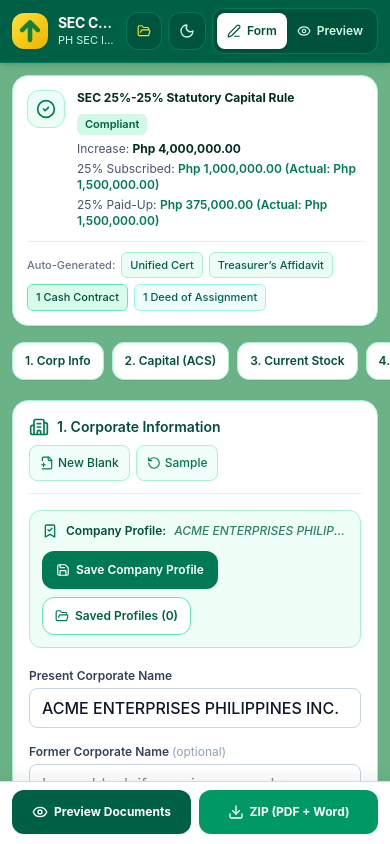
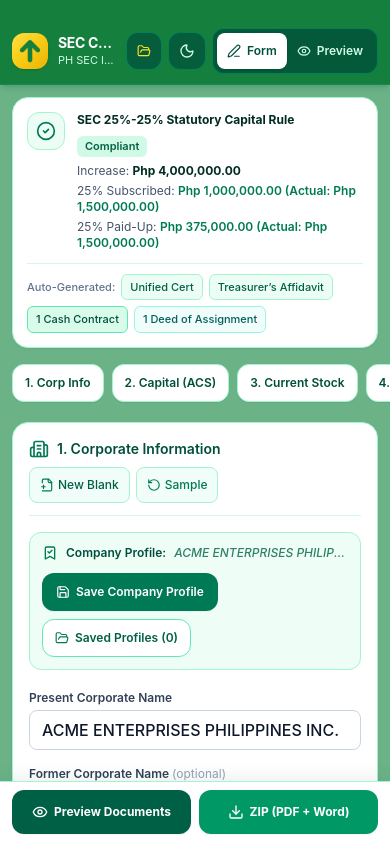
Before and after one commit to janssenbel/my-sec-increase.ai, a React (Vite) app: page / in a window 390 px wide. Built offline with nearby package versions, Linux system fonts and the light colour scheme.

Commit message:
fix: improve mobile header and status bar handling
Update header layout to prevent content overlap with iOS status bars, add script-based theme color synchronization, and standardize background colors across light/dark modes for a seamless UI experience.

```diff
--- a/index.html
+++ b/index.html
@@ -2,11 +2,29 @@
 <html lang="en">
   <head>
     <meta charset="UTF-8" />
-    <meta name="viewport" content="width=device-width, initial-scale=1.0" />
-    <meta name="theme-color" content="#15803d" />
+    <meta name="viewport" content="width=device-width, initial-scale=1.0, viewport-fit=cover" />
+    <meta name="theme-color" content="#15803d" id="app-theme-color" />
+    <script>
+      (function () {
+        try {
+          var saved = localStorage.getItem('sec-theme');
+          var isDark =
+            saved === 'dark'
+              ? true
+              : saved === 'light'
+                ? false
+                : window.matchMedia && window.matchMedia('(prefers-color-scheme: dark)').matches;
+          var color = isDark ? '#022c22' : '#15803d';
+          var meta = document.getElementById('app-theme-color');
+          if (meta) meta.setAttribute('content', color);
+          document.documentElement.style.backgroundColor = color;
+          if (isDark) document.documentElement.classList.add('dark');
+        } catch (e) {}
+      })();
+    </script>
     <meta name="mobile-web-app-capable" content="yes" />
     <meta name="apple-mobile-web-app-capable" content="yes" />
-    <meta name="apple-mobile-web-app-status-bar-style" content="black" />
+    <meta name="apple-mobile-web-app-status-bar-style" content="black-translucent" />
     <meta name="apple-mobile-web-app-title" content="SEC Increase" />
     <link rel="apple-touch-icon" sizes="180x180" href="/apple-touch-icon.png?v=greenarrow1" />
     <link rel="apple-touch-icon-precomposed" sizes="180x180" href="/apple-touch-icon.png?v=greenarrow1" />
--- a/src/App.tsx
+++ b/src/App.tsx
@@ -98,10 +98,19 @@ export default function App() {
 
   useEffect(() => {
     const root = document.documentElement;
+    const themeHex = darkMode ? '#022c22' : '#15803d';
     if (darkMode) {
       root.classList.add('dark');
     } else {
       root.classList.remove('dark');
+    }
+    root.style.backgroundColor = themeHex;
+    if (document.body) {
+      document.body.style.backgroundColor = themeHex;
+    }
+    const metaTheme = document.querySelector('meta[name="theme-color"]');
+    if (metaTheme) {
+      metaTheme.setAttribute('content', themeHex);
     }
     try {
       window.localStorage.setItem('sec-theme', darkMode ? 'dark' : 'light');
@@ -512,9 +521,12 @@ export default function App() {
 
   return (
     <div className="h-dvh overflow-hidden bg-emerald-50/40 dark:bg-emerald-950 text-slate-900 dark:text-emerald-50 flex flex-col font-sans transition-colors print:bg-white print:text-black print:block print:h-auto print:min-h-0 print:overflow-visible">
-      {/* Top Application Header (Fixed flex-child above inner scroll container so iOS standalone status bar blur never activates) */}
-      <header className="shrink-0 bg-emerald-800 dark:bg-emerald-950 text-white border-b border-emerald-700 dark:border-emerald-900 pt-[env(safe-area-inset-top)] relative z-40 shadow-md print:hidden no-print">
-        <div className="max-w-7xl mx-auto px-3 sm:px-4 py-2 sm:py-3 flex items-center justify-between gap-2 sm:gap-4">
+      {/* Top Application Header (Non-header div with solid top safe-area cushion so iOS 26 status bar blur pocket never overlaps header content) */}
+      <div
+        role="banner"
+        className="shrink-0 bg-[#15803d] dark:bg-[#022c22] text-white border-b border-emerald-600/60 dark:border-emerald-900 pt-[calc(env(safe-area-inset-top,0px)+28px)] sm:pt-3 pb-2.5 sm:pb-3 relative z-40 shadow-md print:hidden no-print"
+      >
+        <div className="max-w-7xl mx-auto px-3 sm:px-4 flex items-center justify-between gap-2 sm:gap-4">
           <div className="flex items-center gap-2.5 min-w-0">
             <img
               src={appIconUrl}
@@ -536,7 +548,7 @@ export default function App() {
             <button
               type="button"
               onClick={() => setIsProfileModalOpen(true)}
-              className="min-h-[38px] px-2.5 sm:px-3 py-1.5 rounded-xl bg-emerald-900/70 hover:bg-emerald-700 active:bg-emerald-600 text-white border border-emerald-700 flex items-center gap-1.5 text-xs font-semibold transition-colors"
+              className="min-h-[38px] px-2.5 sm:px-3 py-1.5 rounded-xl bg-emerald-900/70 hover:bg-emerald-800 active:bg-emerald-950 text-white border border-emerald-600/60 dark:border-emerald-800 flex items-center gap-1.5 text-xs font-semibold transition-colors"
               title="Open Saved Company Profiles"
             >
               <FolderOpen className="w-3.5 h-3.5 text-yellow-300 shrink-0" />
@@ -554,7 +566,7 @@ export default function App() {
               onClick={() => setDarkMode(prev => !prev)}
               aria-label={darkMode ? 'Switch to Light Mode' : 'Switch to Dark Mode'}
               title={darkMode ? 'Switch to Light Mode' : 'Switch to Dark Mode'}
-              className="min-h-[38px] min-w-[38px] p-2 rounded-xl bg-emerald-900/70 hover:bg-emerald-700 active:bg-emerald-600 text-white border border-emerald-700 flex items-center justify-center transition-colors"
+              className="min-h-[38px] min-w-[38px] p-2 rounded-xl bg-emerald-900/70 hover:bg-emerald-800 active:bg-emerald-950 text-white border border-emerald-600/60 dark:border-emerald-800 flex items-center justify-center transition-colors"
             >
               {darkMode ? (
                 <Sun className="w-4 h-4 text-yellow-300" />
@@ -564,7 +576,7 @@ export default function App() {
             </button>
 
             {/* View Mode Toggle */}
-            <div className="flex items-center bg-emerald-900/80 p-1 rounded-xl border border-emerald-700">
+            <div className="flex items-center bg-emerald-900/80 p-1 rounded-xl border border-emerald-600/60 dark:border-emerald-800">
               <button
                 type="button"
                 onClick={() => setViewMode('form')}
@@ -616,7 +628,7 @@ export default function App() {
                 }
                 window.print();
               }}
-              className="hidden lg:flex items-center gap-1.5 px-3 py-2 bg-emerald-700 hover:bg-emerald-600 text-white text-xs font-semibold rounded-lg border border-emerald-600 shadow-sm transition-colors"
+              className="hidden lg:flex items-center gap-1.5 px-3 py-2 bg-emerald-800 hover:bg-emerald-900 text-white text-xs font-semibold rounded-lg border border-emerald-600 shadow-sm transition-colors"
               title="Print all documents"
             >
               <Printer className="w-3.5 h-3.5" />
@@ -625,7 +637,7 @@ export default function App() {
 
             </div>
         </div>
-      </header>
+      </div>
 
       {/* Main Content Area (Dedicated inner scroll container so root window never scrolls on iOS) */}
       <main
--- a/src/index.css
+++ b/src/index.css
@@ -35,13 +35,19 @@
     background-color: #15803d;
   }
 
+  html.dark,
+  html.dark body {
+    background-color: #022c22;
+  }
+
   #root {
     height: 100dvh;
     width: 100%;
     overflow: hidden;
   }
 
-  header {
+  header,
+  [role="banner"] {
     -webkit-backdrop-filter: none !important;
     backdrop-filter: none !important;
   }
```
Also changed, not shown: public/assets/aistudio/IMG_0024_b8ddffe1.png (added).
